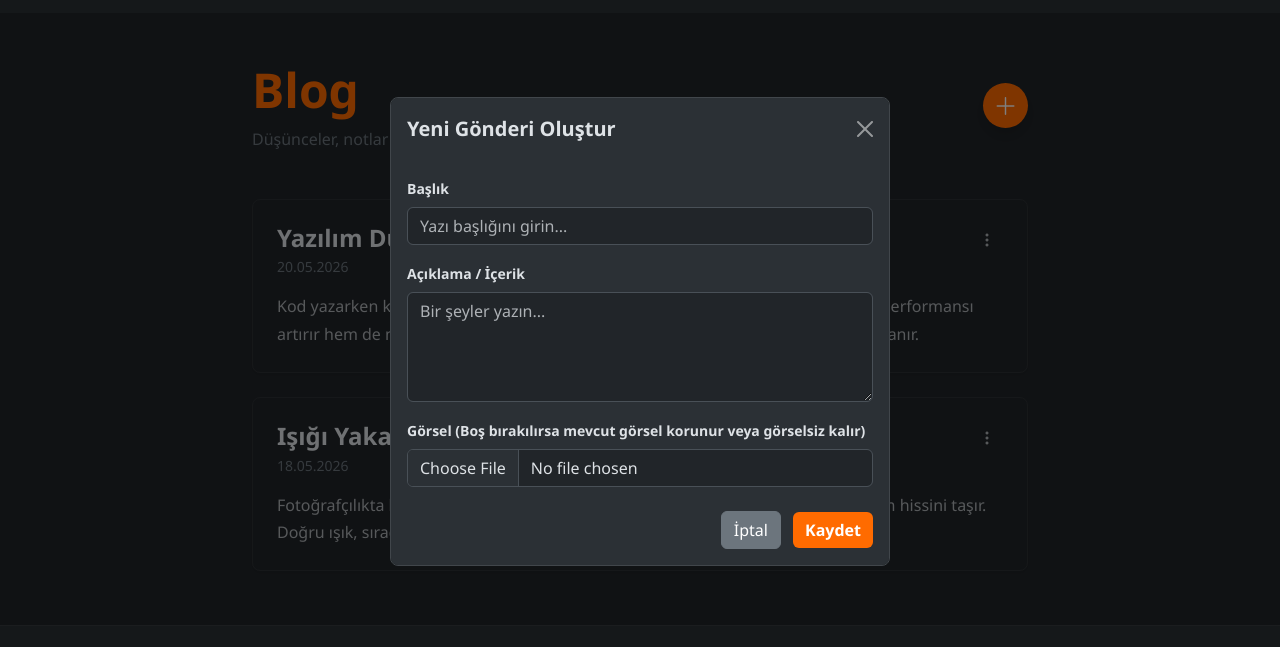
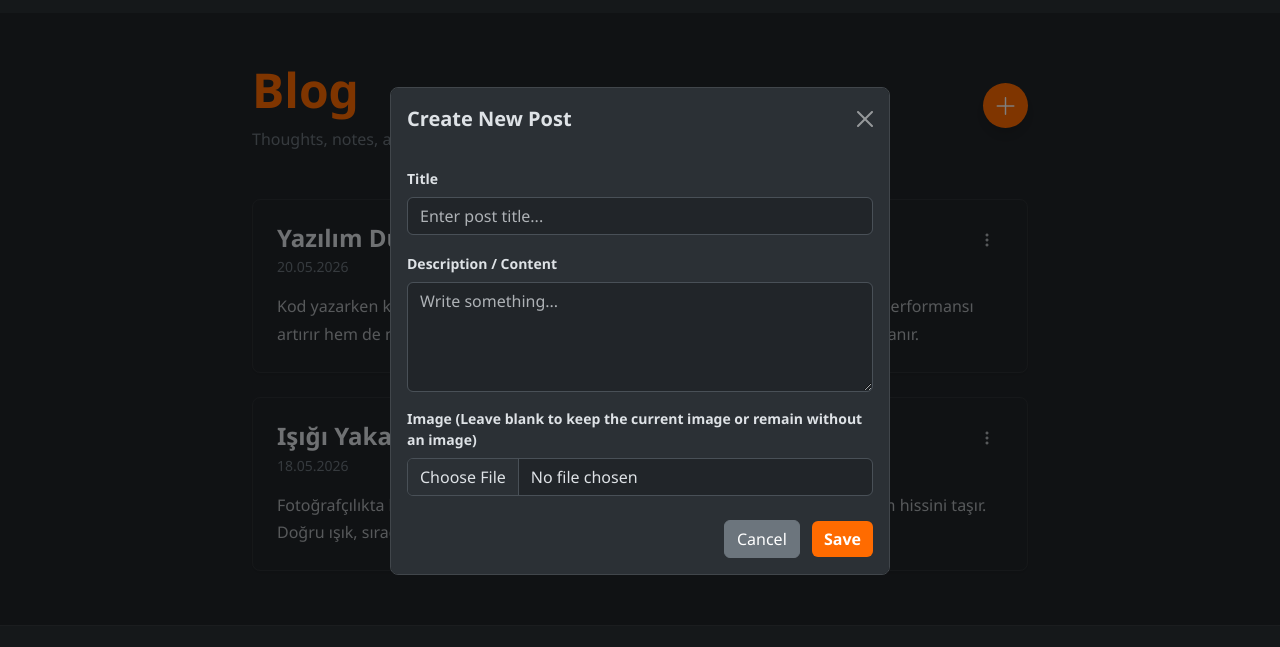
Before and after one commit to EgeSoysal/bootstrap-portfolio-template, a plain HTML site: page blog.html in a window 1280 px wide. Both pictures are taken after a click on the button 1005 px from the left and 174 px from the top of the page. Shown: the part 69-716 px from the top of the page. Drawn offline with nearby package versions, Linux system fonts and the light colour scheme.

Commit message:
v1.4.3 New blog posts have been added, and most parts have been translated into English

```diff
--- a/blog.html
+++ b/blog.html
@@ -3,7 +3,7 @@
 <head>
     <meta charset="UTF-8">
     <meta name="viewport" content="width=device-width, initial-scale=1.0">
-    <title>Blog | Ege Soysal</title>
+    <title>Blog</title>
     <link rel="icon" type="image/x-icon" href="assets/images/logo.ico">
     <link href="https://cdn.jsdelivr.net/npm/bootstrap@5.3.3/dist/css/bootstrap.min.css" rel="stylesheet" integrity="sha384-QWTKZyjpPEjISv5WaRU9OFeRpok6YctnYmDr5pNlyT2bRjXh0JMhjY6hW+ALEwIH" crossorigin="anonymous">
     <link rel="stylesheet" href="assets/css/bootstrap.min.css">
@@ -45,9 +45,9 @@
         <div class="d-flex justify-content-between align-items-center mb-5">
             <div>
                 <h1 class="display-5 fw-bold" style="color: var(--accent-color);">Blog</h1>
-                <p class="text-secondary mb-0">Düşünceler, notlar ve teknik yazılar.</p>
+                <p class="text-secondary mb-0">Thoughts, notes, and technical writings.</p>
             </div>
-            <button class="add-post-btn shadow" onclick="openCreateModal()" title="Yeni Gönderi Ekle">
+            <button class="add-post-btn shadow" onclick="openCreateModal()" title="Add New Post">
                 <i class="bi bi-plus-lg fs-4"></i>
             </button>
         </div>
@@ -60,7 +60,7 @@
         <div class="modal-dialog modal-dialog-centered">
             <div class="modal-content bg-body-tertiary border-secondary-subtle">
                 <div class="modal-header border-bottom-0">
-                    <h5 class="modal-title fw-bold" id="createPostModalLabel">Yeni Gönderi Oluştur</h5>
+                    <h5 class="modal-title fw-bold" id="createPostModalLabel">Create New Post</h5>
                     <button type="button" class="btn-close" data-bs-shadow="none" data-bs-dismiss="modal" aria-label="Close"></button>
                 </div>
                 <div class="modal-body">
@@ -68,20 +68,20 @@
                         <input type="hidden" id="editPostId" value="">
 
                         <div class="mb-3">
-                            <label for="postTitle" class="form-label small fw-bold">Başlık</label>
-                            <input type="text" class="form-control" id="postTitle" required placeholder="Yazı başlığını girin...">
+                            <label for="postTitle" class="form-label small fw-bold">Title</label>
+                            <input type="text" class="form-control" id="postTitle" required placeholder="Enter post title...">
                         </div>
                         <div class="mb-3">
-                            <label for="postContent" class="form-label small fw-bold">Açıklama / İçerik</label>
-                            <textarea class="form-control" id="postContent" rows="4" required placeholder="Bir şeyler yazın..."></textarea>
+                            <label for="postContent" class="form-label small fw-bold">Description / Content</label>
+                            <textarea class="form-control" id="postContent" rows="4" required placeholder="Write something..."></textarea>
                         </div>
                         <div class="mb-3">
-                            <label for="postImage" class="form-label small fw-bold">Görsel (Boş bırakılırsa mevcut görsel korunur veya görselsiz kalır)</label>
+                            <label for="postImage" class="form-label small fw-bold">Image (Leave blank to keep the current image or remain without an image)</label>
                             <input class="form-control" type="file" id="postImage" accept="image/*">
                         </div>
                         <div class="text-end mt-4">
-                            <button type="button" class="btn btn-secondary me-2" data-bs-dismiss="modal">İptal</button>
-                            <button type="submit" class="btn btn-warning text-white fw-bold" style="background-color: var(--accent-color); border:none;">Kaydet</button>
+                            <button type="button" class="btn btn-secondary me-2" data-bs-dismiss="modal">Cancel</button>
+                            <button type="submit" class="btn btn-warning text-white fw-bold" style="background-color: var(--accent-color); border:none;">Save</button>
                         </div>
                     </form>
                 </div>
@@ -126,7 +126,7 @@
         function openCreateModal() {
             document.getElementById('postForm').reset();
             document.getElementById('editPostId').value = ""; // ID alanını temizle
-            document.getElementById('createPostModalLabel').innerText = "Yeni Gönderi Oluştur";
+            document.getElementById('createPostModalLabel').innerText = "Create New Post";
 
             const modal = new bootstrap.Modal(document.getElementById('createPostModal'));
             modal.show();
@@ -207,7 +207,7 @@
                 document.getElementById('editPostId').value = post.id;
                 document.getElementById('postTitle').value = post.title;
                 document.getElementById('postContent').value = post.content;
-                document.getElementById('createPostModalLabel').innerText = "Gönderiyi Düzenle";
+                document.getElementById('createPostModalLabel').innerText = "Edit Post";
 
                 const modalElement = document.getElementById('createPostModal');
                 const modal = bootstrap.Modal.getInstance(modalElement) || bootstrap.Modal.getOrCreateInstance(modalElement);
@@ -217,7 +217,7 @@
 
         // Yazıyı Hafızadan Silen Fonksiyon
         function deletePost(id) {
-            if (confirm("Bu blog yazısını silmek istediğinize emin misiniz?")) {
+            if (confirm("Are you sure you want to delete this blog post?")) {
                 let posts = JSON.parse(localStorage.getItem('blogPosts')) || [];
                 posts = posts.filter(post => post.id != id);
                 localStorage.setItem('blogPosts', JSON.stringify(posts));
@@ -278,12 +278,12 @@
                                 <ul class="dropdown-menu dropdown-menu-end shadow border-secondary-subtle">
                                     <li>
                                         <a class="dropdown-item d-flex align-items-center gap-2" href="#" onclick="editPost(${post.id}); return false;">
-                                            <i class="bi bi-pencil small text-warning"></i> Düzenle
+                                            <i class="bi bi-pencil small text-warning"></i> Edit
                                         </a>
                                     </li>
                                     <li>
                                         <a class="dropdown-item d-flex align-items-center gap-2 text-danger" href="#" onclick="deletePost(${post.id}); return false;">
-                                            <i class="bi bi-trash small"></i> Sil
+                                            <i class="bi bi-trash small"></i> Delete
                                         </a>
                                     </li>
                                 </ul>
```
Also changed, not shown: 1 other file.
